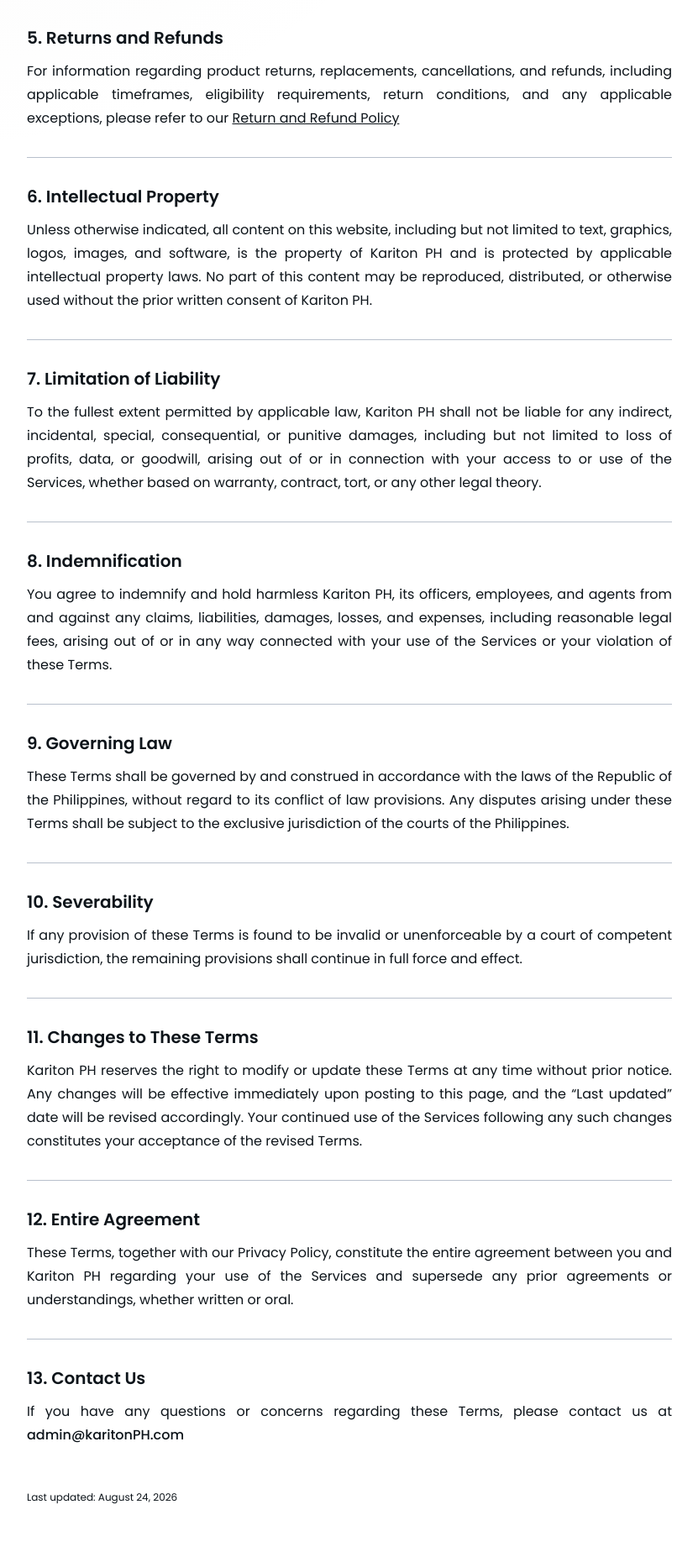
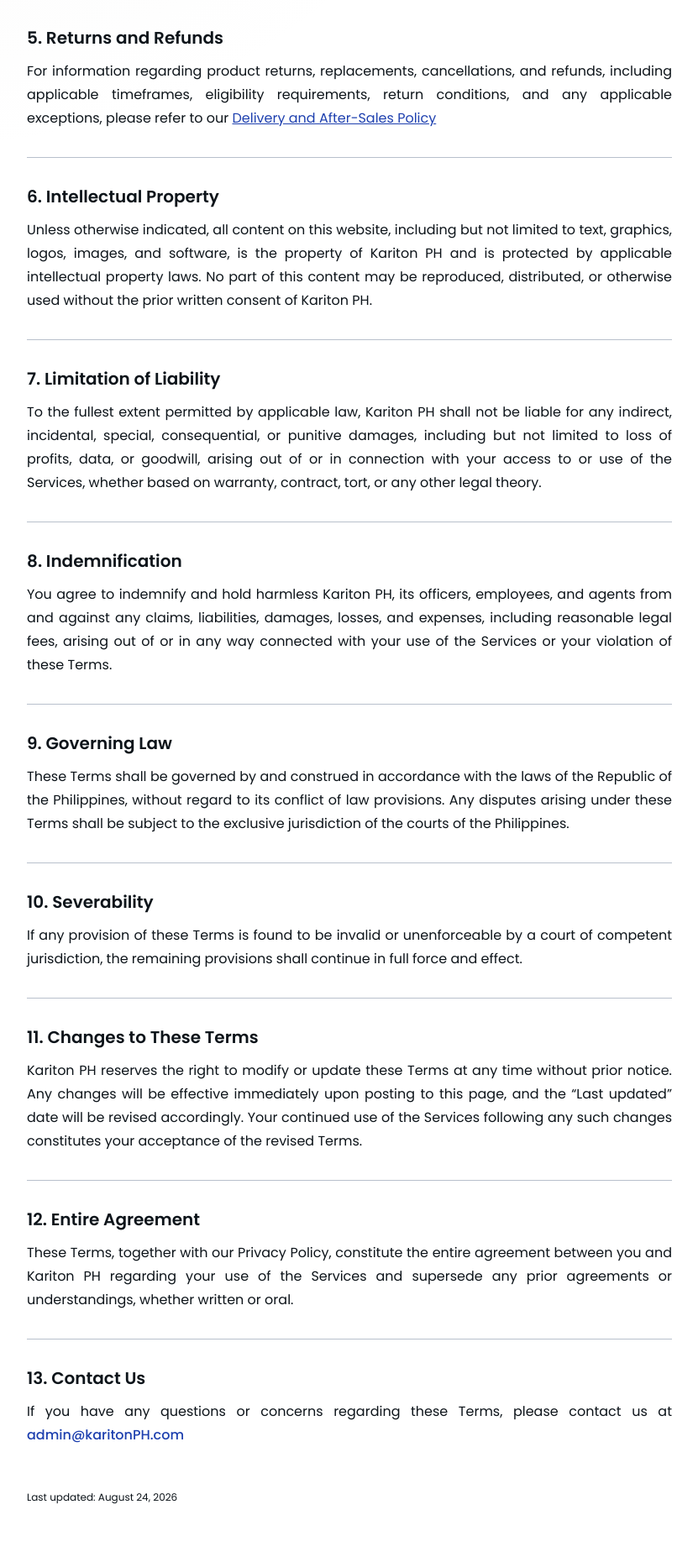
Before and after one commit to zeonhub74/kph-fe, a React (Vite) app: page /terms in a window 1280 px wide. Shown: the part 1234-3088 px from the top of the page at 84% size, without its empty margins (224-1055 px from the left). Built offline with nearby package versions, Linux system fonts and the light colour scheme; no server answers.

Commit message:
terms ui

```diff
--- a/src/pages/Terms.jsx
+++ b/src/pages/Terms.jsx
@@ -77,8 +77,8 @@
               For information regarding product returns, replacements, cancellations, and refunds,
               including applicable timeframes, eligibility requirements, return conditions, and any
               applicable exceptions, please refer to our{' '}
-              <Link to="/ref" className="underline text-text-(--color-blue) hover:text-(--color-green)">
-                Return and Refund Policy
+              <Link to="/ref" className="underline text-(--color-blue) hover:text-(--color-green)">
+                Delivery and After-Sales Policy
               </Link>
             </p>
           </TermsSectionItem>
@@ -160,7 +160,7 @@
               please contact us at{" "}
               <a
                 href="mailto:admin@karitonPH.com"
-                className="font-medium text-primary underline-offset-4 hover:underline"
+                className="font-medium text-(--color-blue) underline-offset-4 hover:underline hover:text-(--color-green)"
               >
                 admin@karitonPH.com
               </a>
```
